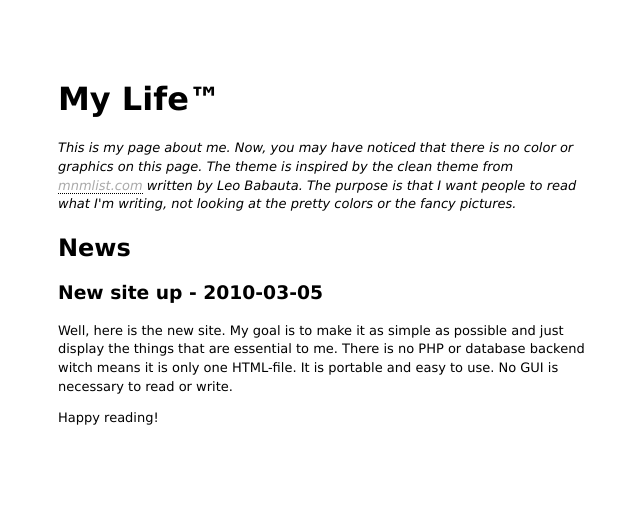
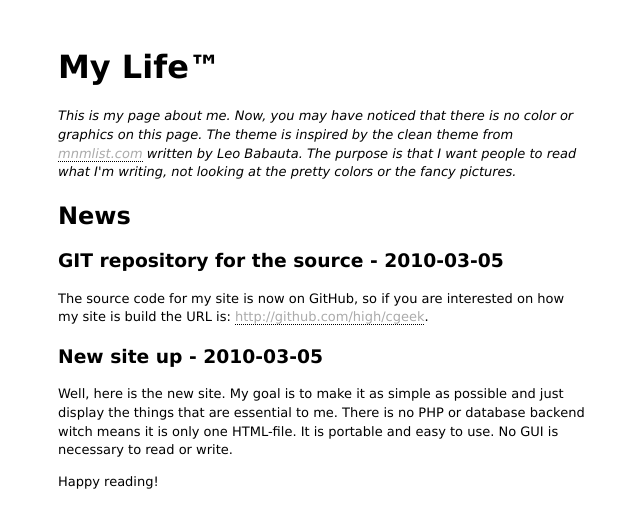
Before and after one commit to johangrahn/cgeek, a PHP site: page / in a window 1280 px wide. Shown: the top 528 px of the page, without its empty margins (30-670 px from the left). Run offline with PHP 8.4, Linux system fonts and the light colour scheme.

Commit message:
* Added new news item and fixed a little CSS setting

```diff
--- a/index.html
+++ b/index.html
@@ -22,6 +22,14 @@
 
 			<h2>News</h2>
 
+			<h3>GIT repository for the source - 2010-03-05</h3>
+			<p>
+				The source code for my site is now on GitHub, so if you are interested on how my site is build the URL is:
+				<a href="http://github.com/high/cgeek">http://github.com/high/cgeek</a>.
+
+			</p>
+
+
 			<h3>New site up - 2010-03-05</h3>
 			<p>
 				Well, here is the new site. My goal is to make it as simple as possible and just display the things that are essential to me. There is no PHP or database
--- a/site.css
+++ b/site.css
@@ -22,6 +22,6 @@ a:hover {
 
 #content {
 	margin-left: 5em;
-	margin-top: 5em;
+	margin-top: 3em;
 	width: 530px;
 }
```
